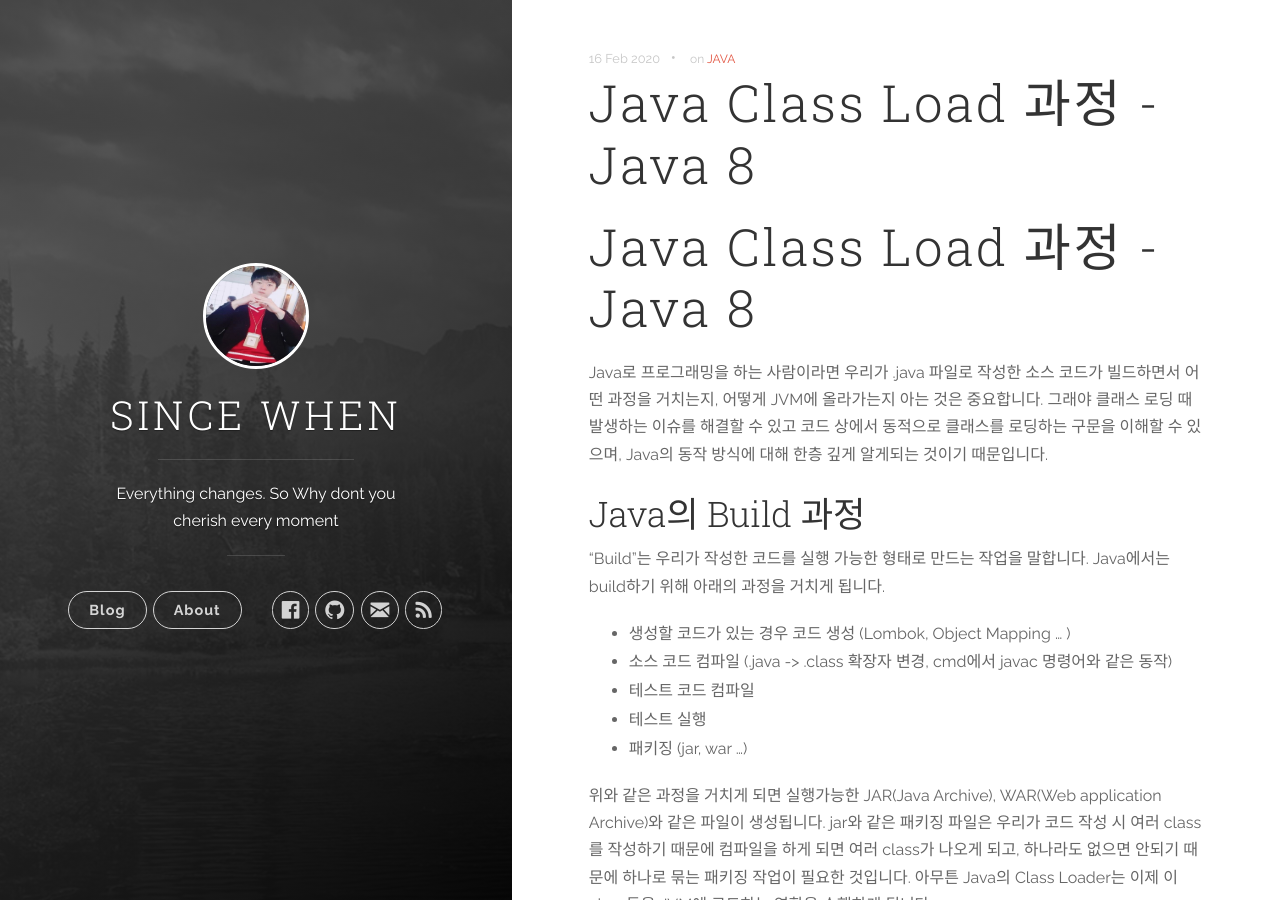
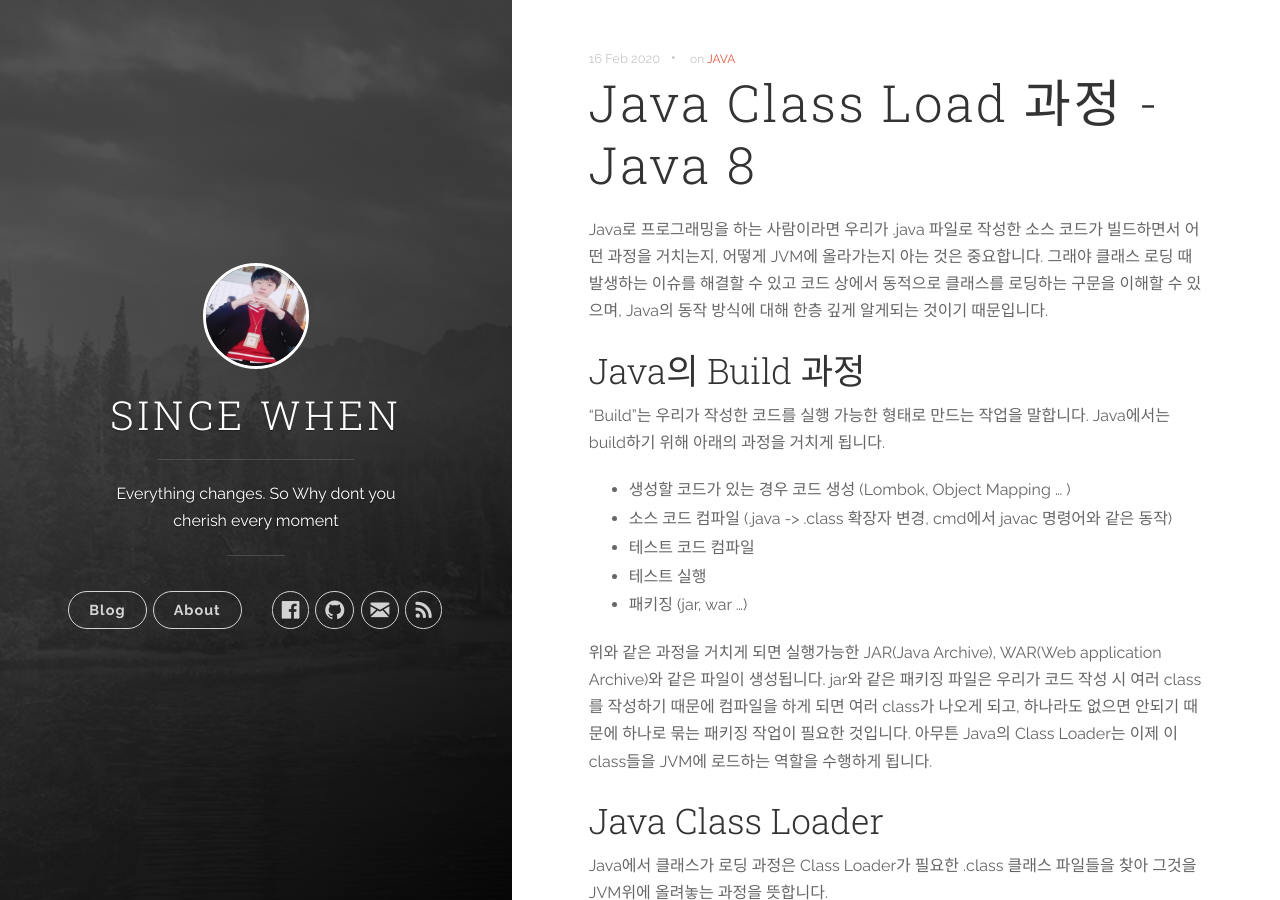
Before and after one commit to hiasince/hiasince.github.io, a Jekyll site: the page built from _posts/2020-02-16-Java-Class-Load-과정.markdown, in a window 1280 px wide and 900 px high. Built offline with Jekyll 4.4.1, drawn with Linux system fonts in a browser that asks for light colours; comment, search, counter and statistics services are not loaded.

Commit message:
Update and rename 2020-02-16-Java-Class-Loader.markdown to 2020-02-16-Java-Class-Load-과정.markdown

```diff
--- a/_posts/2020-02-16-Java-Class-Loader.markdown
+++ b/_posts/2020-02-16-Java-Class-Load-과정.markdown
@@ -4,8 +4,6 @@ date:   2020-02-16 22:13:24
 categories: [POST]
 tags: [JAVA]
 ---
-
-# Java Class Load 과정 - Java 8
 
 Java로 프로그래밍을 하는 사람이라면 우리가 .java 파일로 작성한 소스 코드가 빌드하면서 어떤 과정을 거치는지, 어떻게 JVM에 올라가는지 아는 것은 중요합니다. 그래야 클래스 로딩 때 발생하는 이슈를 해결할 수 있고 코드 상에서 동적으로 클래스를 로딩하는 구문을 이해할 수 있으며, Java의 동작 방식에 대해 한층 깊게 알게되는 것이기 때문입니다.
 
```
